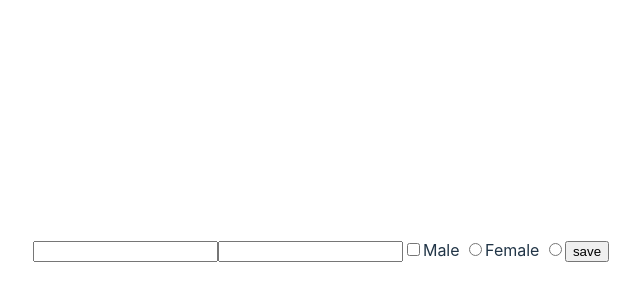
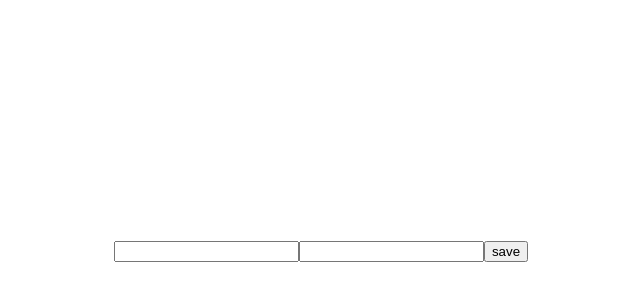
Before and after one commit to divyesh2123/myapp-react-9pm, a React (Vite) app in the folder my-react-app/: page / in a window 1280 px wide. Shown: the part 150-450 px from the top of the page, without its empty margins (319-959 px from the left). Built offline with nearby package versions, Linux system fonts and the light colour scheme.

Commit message:
changes for registration and login

```diff
--- /dev/null
+++ b/my-react-app/src/Login.jsx
@@ -0,0 +1,43 @@
+import React, { useState } from 'react'
+
+export const Login = () => {
+
+const [form, setForm] = useState({
+    "email": "",
+    "password": ""
+})
+
+const handleChange = (e) => {
+    setForm({...form, [e.target.name]: e.target.value})
+}
+
+const handleSubmit = (e) => {
+    e.preventDefault();
+
+    fetch('http://localhost:4000/accounts/authenticate',{
+        method:'POST',
+        body:JSON.stringify(form),
+        headers:{
+            'Content-Type':"application/json"
+        }
+    }).then(y=>y.json())
+    .then(y=>{
+        console.log(y);
+    })
+
+}
+  return (
+    <div>
+        <form onSubmit={handleSubmit}>
+
+<input type="email" name="email" onChange={handleChange}  />
+<input type="password" name="password" onChange={handleChange}  />
+<input type="submit" value="save"  />
+
+
+        </form>
+
+
+    </div>
+  )
+}
--- /dev/null
+++ b/my-react-app/src/MyFormWithSelect.jsx
@@ -0,0 +1,66 @@
+import React, { useState } from 'react'
+
+export default function MyFormWithSelect() {
+
+    const [form,setform]= useState({
+        title : "",
+        firstName: "",
+        lastName:"",
+        email: "",
+        password: "",
+        confirmPassword: "",
+        acceptTerms: false
+    });
+
+    const handleChange = (e)=>{
+        if(e.target.type =="checkbox")
+        {
+            setform({...form,[e.target.name]:e.target.checked})
+        }
+        else
+        {
+            setform({...form,[e.target.name]:e.target.value})
+        }
+
+    }
+
+    const handleSubmit = (e)=>{
+
+
+        e.preventDefault();
+
+        fetch("http://localhost:4000/accounts/register",{
+            method : "POST",
+            body: JSON.stringify(form),
+            headers : {
+                'Content-Type':"application/json"
+            }
+        }).then(y=>y.json())
+        .then(y=>{
+            console.log(y);
+        })
+
+    }
+  return (
+    <div>
+            <form onSubmit={handleSubmit}>
+
+               <select name="title" onChange={handleChange}>
+                    <option>Mr</option>
+                    <option>Miss</option>
+                    <option>Mrs</option>
+               </select>
+
+               <input type='text' name="firstName" onChange={handleChange}/>
+               <input type='text' name="lastName" onChange={handleChange}/>
+               <input type='text' name="email" onChange={handleChange}/>
+               <input type='password' name="password" onChange={handleChange}/>
+               <input type='password' name="confirmPassword" onChange={handleChange}/>
+                <input type='checkbox' name="acceptTerms" onChange={handleChange}/>
+
+            <input type='submit' value="save"/>
+            </form>
+
+    </div>
+  )
+}
--- a/my-react-app/src/main.jsx
+++ b/my-react-app/src/main.jsx
@@ -6,9 +6,11 @@ import PDisplay from './Display.jsx'
 import Counter from './Counter.jsx'
 import DisplayData from './DisplayData.jsx'
 import { Registration } from './Registration.jsx'
+import MyFormWithSelect from './MyFormWithSelect.jsx'
+import { Login } from './Login.jsx'
 
 createRoot(document.getElementById('root')).render(
   <StrictMode>
-    <Registration />
+    <Login />
   </StrictMode>,
 )
```
